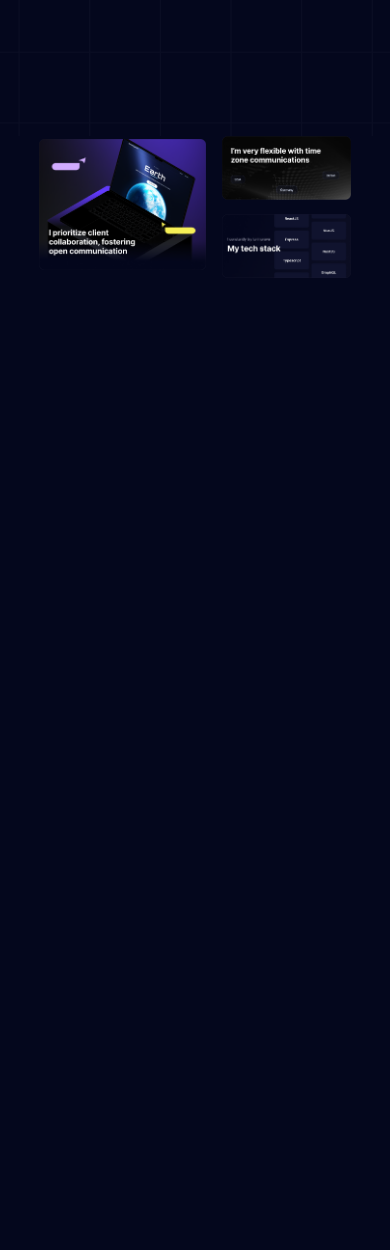
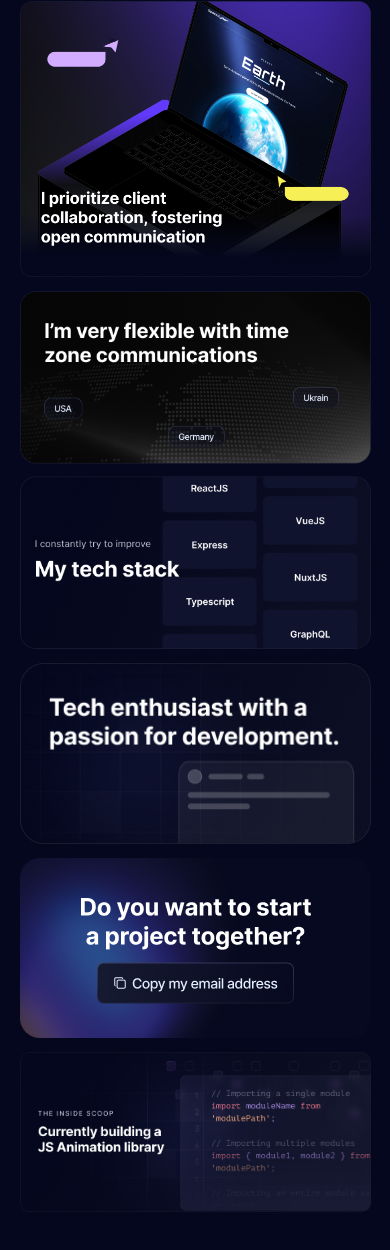
Before and after one commit to amin-babu/Morden-Minimal-Portfolio, a plain HTML site: page index.html in a window 390 px wide. Shown: the part 708-1958 px from the top of the page. Before the commit the page ends 986 px from the top, so only its background shows below. Drawn offline with Linux system fonts and the light colour scheme.

Commit message:
image part responsive added

```diff
--- a/index.html
+++ b/index.html
@@ -35,7 +35,13 @@
     </div>
 
     <div class="bottom_part">
-
+      <div class="bl_part">
+        <img src="./Assets/box (4).png" alt="">
+        <img src="./Assets/box (6).png" alt="">
+      </div>
+      <div class="br_part">
+        <img src="./Assets/box (5).png" alt="">
+      </div>
     </div>
   </section>
 </body>
--- a/style.css
+++ b/style.css
@@ -110,6 +110,7 @@ nav li a:hover::after{
   font-weight: 400;
   text-transform: uppercase;
   letter-spacing: 2px;
+  max-width: 70%;
 }
 
 .header_content button{
@@ -157,6 +158,32 @@ nav li a:hover::after{
 .tr_part img{
   width: 100%;
 }
+
+.bottom_part{
+  margin: 20px 0 100px;
+  display: flex;
+  gap: 14px;
+  align-items: center;
+}
+
+.bl_part{
+  width: 30%;
+  display: flex;
+  flex-direction: column;
+  gap: 12px;
+}
+
+.bl_part img{
+  width: 100%;
+}
+.br_part{
+  width: 70%;
+}
+
+.br_part img{
+  width: 100%;
+}
+
 /* ----------------------------------------------------------------------------------------------------------------------Responsiveness------------------------------------------------------------------------------------------------------------------------ */
 
 @media screen and (width < 768px) {
@@ -167,6 +194,15 @@ nav li a:hover::after{
   nav{
     width: 90%;
     justify-content: center;
+  }
+
+  header{
+    height: 84vh;
+    background-size: 2600px, auto, auto;
+  }
+
+  section{
+    max-width: 90%;
   }
 
   .header_content h1{
@@ -192,4 +228,30 @@ nav li a:hover::after{
   nav li a{
     font-size: 14px;
   }
+
+  .top_part{
+    flex-direction: column;
+    gap: 10px;
+  }
+
+  .tl_part, .tr_part{
+    width: 100%;
+  }
+
+  .tr_part{
+    gap: 12px;
+  }
+
+  .bottom_part{
+    margin: 14px 0 50px;
+    flex-direction: column;
+  }
+
+  .bl_part, .br_part{
+    width: 100%;
+  }
+
+  .bl_part{
+    gap: 14px;
+  }
 }
```
Also changed, not shown: Assets/box (4).png (added), Assets/box (5).png (added), Assets/box (6).png (added).
